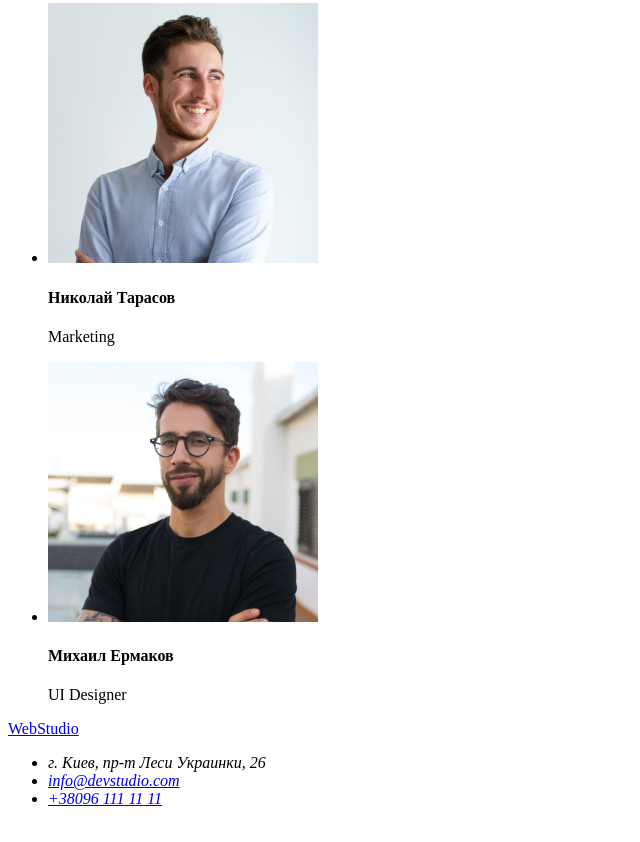
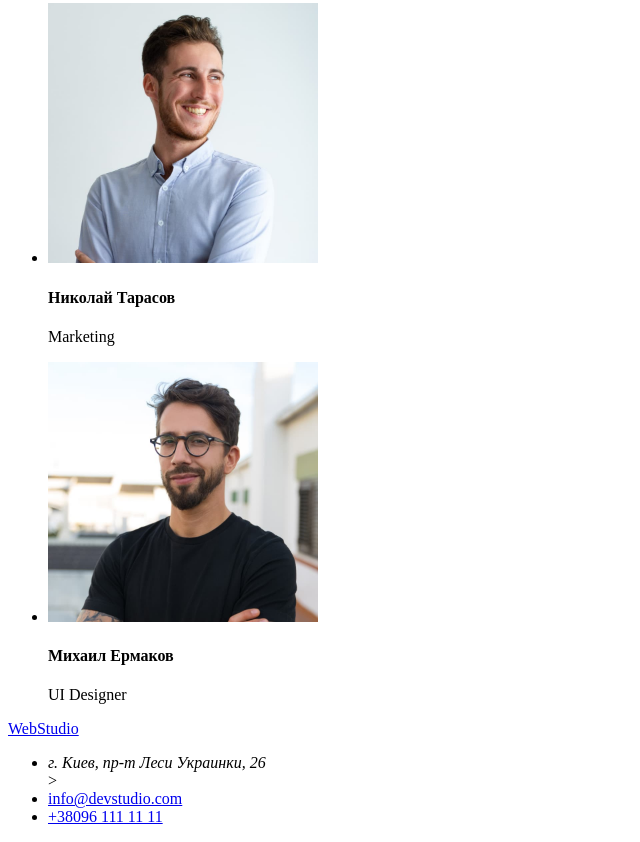
Before and after one commit to Milliardow/webstudio, a plain HTML site: page index.html in a window 1280 px wide. Shown: the part 2314-3156 px from the top of the page, without its empty margins (0-640 px from the left). Drawn offline with Linux system fonts and the light colour scheme.

Commit message:
25.10 v2

```diff
--- a/index.html
+++ b/index.html
@@ -84,15 +84,15 @@
     </a>
 
     <ul>
-        <address>
-       <li>г. Киев, пр-т Леси Украинки, 26</li>
+
+       <li><address>г. Киев, пр-т Леси Украинки, 26</address>></li>
         <li>
             <a href="mailto:info@devstudio.com">info@devstudio.com</a>
         </li>
         <li>
             <a href="tel:+380961111111">+38096 111 11 11</a>
         </li>
-        </address>
+
     </ul>
 
 </footer>
```
